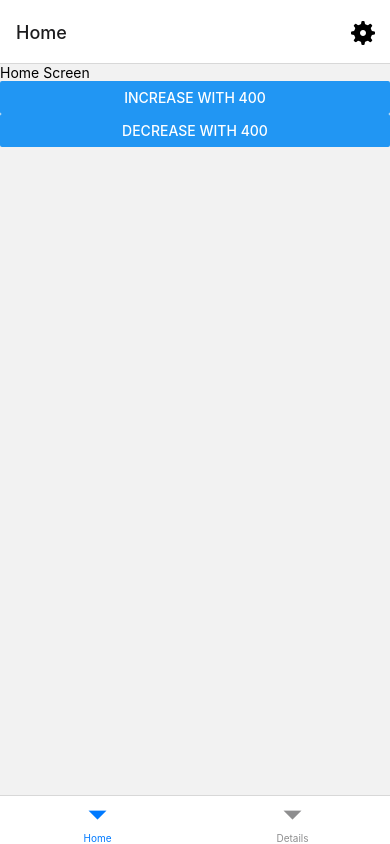
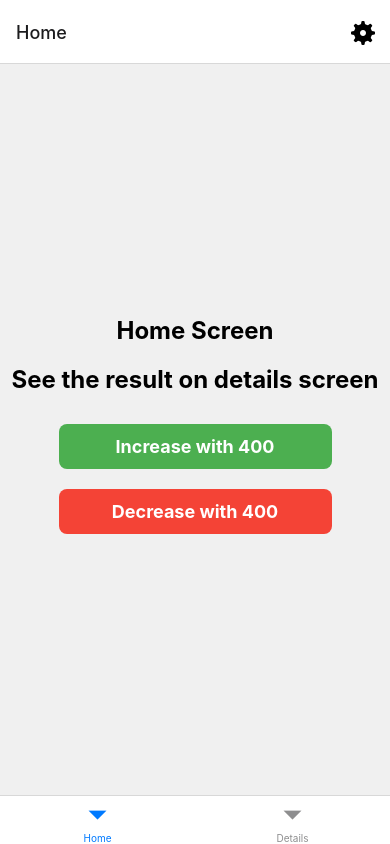
Before and after one commit to Davod0/Expo-Redux-core-intro, a React Native app: screen /Home in a window 390 px wide. Built offline with nearby package versions, Linux system fonts and the light colour scheme.

Commit message:
Added some styling

```diff
--- a/screens/DetailsScreen.tsx
+++ b/screens/DetailsScreen.tsx
@@ -1,16 +1,45 @@
 import { NativeStackScreenProps } from "@react-navigation/native-stack";
 import { Text, View } from "react-native";
-import { useAppSelector } from "../hoks";
+import { useAppSelector } from "../hooks";
 import { BottomTabParamList } from "../navigators/BottomTabNavigator";
+import { StyleSheet } from "react-native";
 
 type Props = NativeStackScreenProps<BottomTabParamList, "Details">;
 
 export default function DetailsScreen(props: Props) {
   const number = useAppSelector((state) => state);
   return (
-    <View>
-      <Text>Details Screen</Text>
-      <Text>Number: {number}</Text>
+    <View style={styles.container}>
+      <Text style={styles.title}>Details Screen</Text>
+      <Text style={styles.numberText}>Number: {number}</Text>
     </View>
   );
 }
+
+const styles = StyleSheet.create({
+  container: {
+    flex: 1,
+    justifyContent: "center",
+    alignItems: "center",
+    backgroundColor: "#f0f0f0",
+    padding: 20,
+  },
+  title: {
+    fontSize: 28,
+    fontWeight: "bold",
+    color: "#333",
+    marginBottom: 20,
+  },
+  numberText: {
+    fontSize: 22,
+    color: "#555",
+    backgroundColor: "#fff",
+    padding: 10,
+    borderRadius: 8,
+    elevation: 3,
+    shadowColor: "#000",
+    shadowOffset: { width: 0, height: 2 },
+    shadowOpacity: 0.2,
+    shadowRadius: 3,
+  },
+});
--- a/screens/HomeScreen.tsx
+++ b/screens/HomeScreen.tsx
@@ -1,7 +1,8 @@
 import { NativeStackScreenProps } from "@react-navigation/native-stack";
-import { Button, Text, View } from "react-native";
-import { useAppDispatch } from "../hoks";
+import { Text, TouchableOpacity, View } from "react-native";
+import { useAppDispatch } from "../hooks";
 import { BottomTabParamList } from "../navigators/BottomTabNavigator";
+import { StyleSheet } from "react-native";
 
 type Props = NativeStackScreenProps<BottomTabParamList, "Home">;
 
@@ -9,16 +10,54 @@ export default function HomeScreen(props: Props) {
   const dispatch = useAppDispatch();
 
   return (
-    <View>
-      <Text>Home Screen</Text>
-      <Button
-        title="Increase with 400"
+    <View style={styles.container}>
+      <Text style={styles.title}>Home Screen</Text>
+      <Text style={styles.title}>See the result on details screen</Text>
+
+      <TouchableOpacity
+        style={styles.button}
         onPress={() => dispatch({ type: "INCREMENT", payload: 400 })}
-      />
-      <Button
-        title="Decrease with 400"
+      >
+        <Text style={styles.buttonText}>Increase with 400</Text>
+      </TouchableOpacity>
+
+      <TouchableOpacity
+        style={[styles.button, styles.decreaseButton]}
         onPress={() => dispatch({ type: "DECREAMENT", payload: 400 })}
-      />
+      >
+        <Text style={styles.buttonText}>Decrease with 400</Text>
+      </TouchableOpacity>
     </View>
   );
 }
+
+const styles = StyleSheet.create({
+  container: {
+    flex: 1,
+    justifyContent: "center",
+    alignItems: "center",
+    backgroundColor: "#f0f0f0",
+  },
+  title: {
+    fontSize: 24,
+    marginBottom: 20,
+    fontWeight: "bold",
+  },
+  button: {
+    backgroundColor: "#4CAF50",
+    paddingVertical: 12,
+    paddingHorizontal: 24,
+    borderRadius: 8,
+    marginVertical: 10,
+    width: "70%",
+    alignItems: "center",
+  },
+  decreaseButton: {
+    backgroundColor: "#F44336",
+  },
+  buttonText: {
+    color: "white",
+    fontSize: 18,
+    fontWeight: "bold",
+  },
+});
```
Also changed, not shown: hooks.ts (renamed from hoks.ts).
